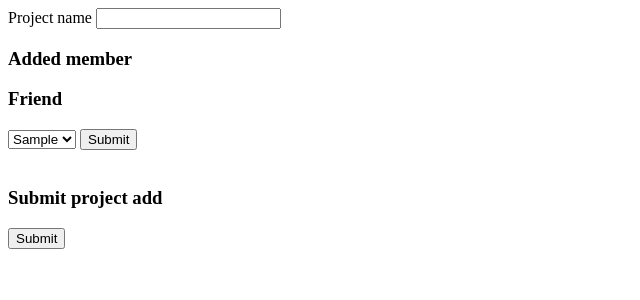
After one commit to 6410615121/todoList, a Django app: page /project/projectAdd/ in a window 1280 px wide. The commit adds this page. Shown: the top 300 px of the page, without its empty margins (0-640 px from the left). Run offline with Django 4.2, Linux system fonts and the light colour scheme; a user stored in the database is signed in; tables that the repository leaves empty hold one stand-in row (values such as "Sample post").

Commit message:
added projectAdd

```diff
--- /dev/null
+++ b/project/templates/project/projectAdd.html
@@ -0,0 +1,30 @@
+<form method="post">
+    {% csrf_token %}
+    <label for="project_name">Project name</label>
+    <input type="text" id="project_name" name="project_name"><br>
+
+    <div class="Added member">
+        <h3>Added member</h3>
+        <ul class="item-list">
+            {% for member in memberAdded %}
+                <li>{{ member }}</li>
+            {% endfor %}
+        </ul>
+    </div>
+
+    <h3>Friend</h3>
+    <div class="Added Friend">
+
+    <select name="friend" id="">
+        {% for friend in friendList %}
+        <option value="{{ friend.todoUser_ID }}"> {{ friend.Firstname }} </option>
+        {% endfor %}
+    </select>
+    <button type="submit" name="submit_add_member">Submit</button>
+    </div>
+    <br>
+    <h3>Submit project add</h3>
+    <button type="submit" name="submit_add_project">Submit</button>
+
+
+</form>
--- a/project/urls.py
+++ b/project/urls.py
@@ -2,5 +2,5 @@ from django.urls import path
 from . import views
 
 urlpatterns = [
-
+    path('projectAdd/', views.projectAdd, name ='projectAdd'),
 ]
--- a/project/views.py
+++ b/project/views.py
@@ -1,3 +1,49 @@
 from django.shortcuts import render
+from django.contrib.sessions.models import Session
+from .models import todoUser, Project
+from django.contrib.auth.decorators import login_required
+from django.shortcuts import get_object_or_404,redirect
+from django.db import transaction
 
-# Create your views here.
+@login_required
+def projectAdd(request):
+    memberAdded_ids = request.session.get('memberAdded', [])
+    todouser = todoUser.objects.get(user=request.user)
+    friendList = todouser.friends.all()
+
+    memberAdded_names = []  # Store added members' names
+
+    if request.method == 'POST':
+        if 'submit_add_member' in request.POST:
+            friend_ID = request.POST.get('friend')
+            if not friend_ID in memberAdded_ids:
+                memberAdded_ids.append(friend_ID)
+                request.session['memberAdded'] = memberAdded_ids
+
+        if 'submit_add_project' in request.POST:
+            project_name = request.POST.get('project_name')
+            project_leader = todoUser.objects.get(user = request.user)
+            finalmembers = [project_leader]
+            for member_id in memberAdded_ids:
+                # Retrieve the todoUser object for each ID and extract the name
+                member = get_object_or_404(todoUser, todoUser_ID=member_id)
+                finalmembers.append(member)
+
+            with transaction.atomic():
+                new_project = Project.objects.create(Project_name=project_name, TeamLeader= project_leader)
+                new_project.TeamMember.set(finalmembers)
+
+            request.session.pop('memberAdded')
+            return redirect('taskList')
+
+    for member_id in memberAdded_ids:
+        # Retrieve the todoUser object for each ID and extract the name
+        member = get_object_or_404(todoUser, todoUser_ID=member_id)
+        memberAdded_names.append(member.Firstname +' '+ member.Lastname)
+
+    context = {
+        'memberAdded': memberAdded_names,
+        'friendList': friendList,
+    }
+
+    return render(request, 'project/projectAdd.html', context)
--- a/task/models.py
+++ b/task/models.py
@@ -23,7 +23,7 @@ class Task(models.Model):
 
 
 class Individual_Task(models.Model):
-    User = models.ForeignKey(todoUser, on_delete=models.CASCADE, related_name="Individual_Task")
+    User = models.ForeignKey(todoUser, on_delete=models.CASCADE, related_name="individual_tasks")
 
     Task_ID = models.UUIDField(primary_key=True, default=uuid.uuid4,editable=False)
     task_title = models.CharField(max_length=64)
--- a/task/templates/task/taskIndex.html
+++ b/task/templates/task/taskIndex.html
@@ -1,3 +1,5 @@
 <a href = "{% url 'task_add' %}">task add</a><br>
 <a href = "{% url 'individual_taskadd' %}">individual_taskAdd</a><br>
-<a href = "{% url 'taskList' %}">taskList</a>
+<a href = "{% url 'taskList' %}">taskList</a><br>
+<a href = "{% url 'taskIndividualList' %}">taskIndividualList</a><br>
+<br><a href = "{% url 'index' %}">back to index</a><br>
--- /dev/null
+++ b/task/templates/task/taskIndividualList.html
@@ -0,0 +1,6 @@
+{% for task in tasks %}
+<li> {{task.task_title}}/// due date :  {{ task.Due_Date }}</li>
+{% endfor %}
+
+<br>
+<a href= '{% url 'taskIndex' %}'>back</a>
--- a/task/templates/task/taskList.html
+++ b/task/templates/task/taskList.html
@@ -5,7 +5,7 @@
         {% with project_id=project.Project_ID %}
             {% if tasks_by_project|get_item:project_id %}
                 {% for task in tasks_by_project|get_item:project_id %}
-                    <li>{{ task.task_title }}</li>
+                    <li>{{ task.task_title }} //// due: {{ task.Due_Date }}</li>
                 {% endfor %}
             {% else %}
                 <li>None</li>
--- a/task/urls.py
+++ b/task/urls.py
@@ -5,5 +5,6 @@ urlpatterns = [
     path('', views.taskIndex, name='taskIndex'),
     path('taskadd/', views.task_add, name='task_add'),
     path('individual_taskAdd/', views.individual_taskAdd, name = "individual_taskadd"),
-    path('taskList', views.taskList, name = "taskList")
+    path('taskIndividualList/', views.taskIndividualList, name = 'taskIndividualList'),
+    path('taskList', views.taskList, name = "taskList"),
 ]
--- /dev/null
+++ b/templates/index.html
@@ -0,0 +1,4 @@
+<a href= "{% url 'register' %}">register</a><br>
+<a href= "{% url 'login' %}">login</a><br>
+<a href= "{% url 'taskIndex' %}">taskIndex</a><br>
+<a href= "{% url 'about' %}">about</a><br>
--- a/todo/settings.py
+++ b/todo/settings.py
@@ -11,6 +11,7 @@ https://docs.djangoproject.com/en/4.2/ref/settings/
 """
 
 from pathlib import Path
+import os
 
 # Build paths inside the project like this: BASE_DIR / 'subdir'.
 BASE_DIR = Path(__file__).resolve().parent.parent
@@ -59,7 +60,7 @@ ROOT_URLCONF = 'todo.urls'
 TEMPLATES = [
     {
         'BACKEND': 'django.template.backends.django.DjangoTemplates',
-        'DIRS': [],
+        'DIRS': [os.path.join(BASE_DIR, 'templates')],
         'APP_DIRS': True,
         'OPTIONS': {
             'context_processors': [
@@ -104,6 +105,8 @@ DATABASES = {
     },
 ]"""
 
+LOGIN_URL = '/user/login/'
+
 
 # Internationalization
 # https://docs.djangoproject.com/en/4.2/topics/i18n/
--- a/todo/urls.py
+++ b/todo/urls.py
@@ -17,9 +17,11 @@ Including another URLconf
 from django.contrib import admin
 from django.urls import path , include
 from django.shortcuts import redirect
+from django.views.generic import TemplateView
 
 urlpatterns = [
-    path('', lambda request: redirect('user/about')),
+    path('', TemplateView.as_view(template_name='index.html')),
+    path('index/', TemplateView.as_view(template_name='index.html'), name='index'),
     path('admin/', admin.site.urls),
     path("project/", include('project.urls')),
     path("task/", include('task.urls')),
--- a/user/views.py
+++ b/user/views.py
@@ -22,6 +22,7 @@ def register(request):
 
             # Log the user in after registration if needed
             # ...
+            redirect('login')
     else:
         form = RegistrationForm()
 
@@ -36,7 +37,7 @@ def login_view(request):
         if user is not None:
             login(request, user)
             # Redirect to a success page or any other desired URL
-            return redirect('about')
+            return redirect('index')
         else:
             # Provide an error message or handle invalid login attempts
             return render(request, 'user/login.html', {'error': 'Invalid username or password'})
```
Also changed, not shown: task/views.py (+8 -0 lines).
